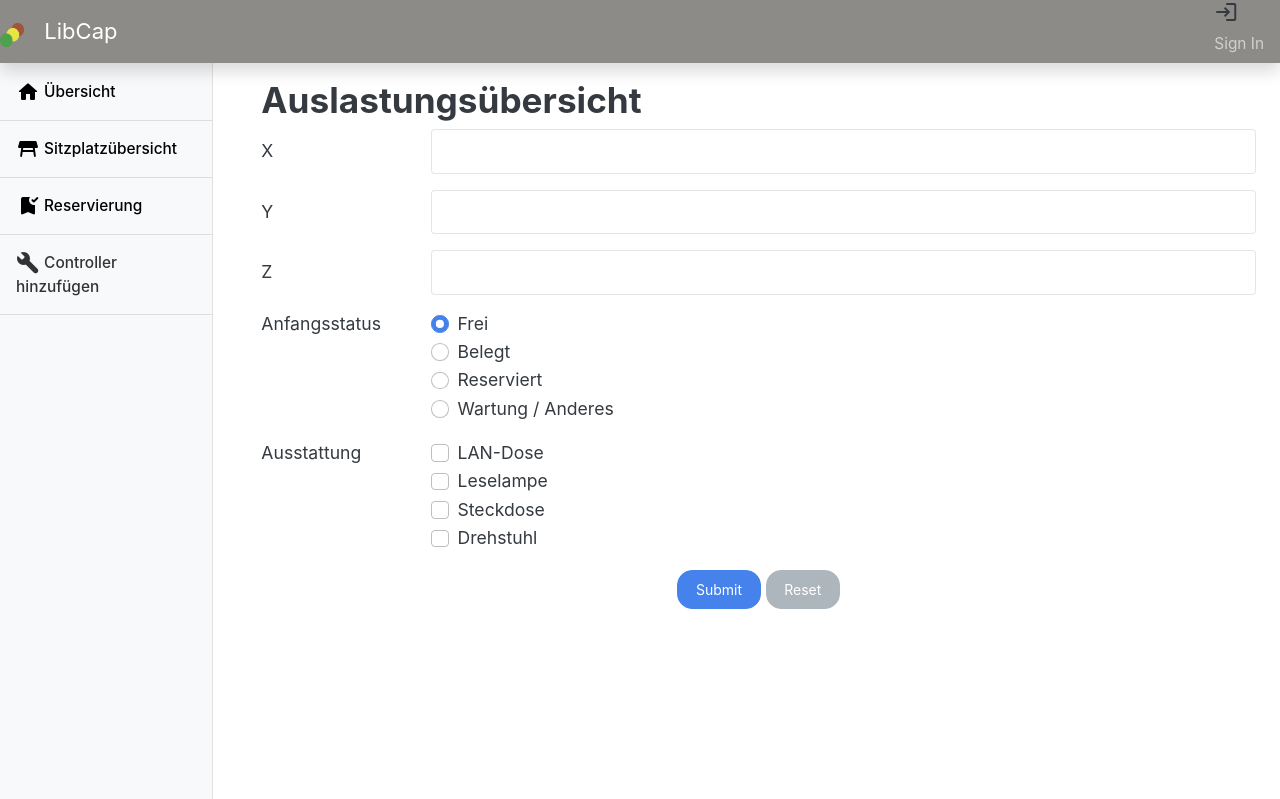
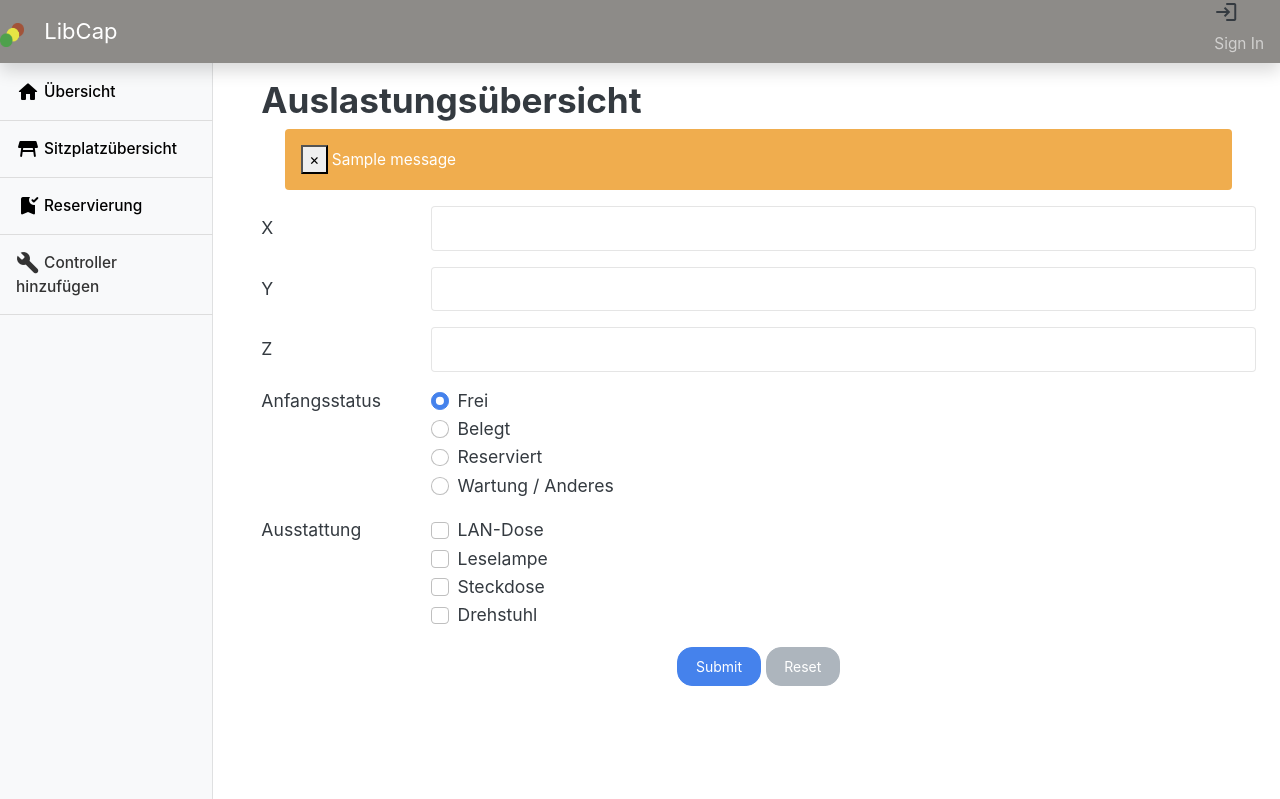
Before and after one commit to BennerLukas/LibCap, a Flask app: page /add_controller in a window 1280 px wide. Shown: the top 799 px of the page. Run offline with Flask 2, Linux system fonts and the light colour scheme; one stand-in notice (Sample message) is shown; parts of the project's set-up code (start-up, migrations or seed data) failed here and were passed over; some libraries are stand-ins or nearby versions.

Commit message:
fixed controller request not being handled correctly

```diff
--- a/src/LibCap/WebFrontend/app/templates/add_controller.html
+++ b/src/LibCap/WebFrontend/app/templates/add_controller.html
@@ -2,6 +2,15 @@
 {% block title %}Home{% endblock %}
 {% block heading %}Auslastungsübersicht{% endblock %}
 {% block body %}
+
+<div class="container">
+    {% for message in get_flashed_messages() %}
+    <div class="alert alert-warning">
+        <button type="button" class="close" data-dismiss="alert">&times;</button>
+        {{ message }}
+    </div>
+    {% endfor %}
+</div>
 
 <form action="/execute_add_controller" method="post">
     <div class="row mb-3">
```
